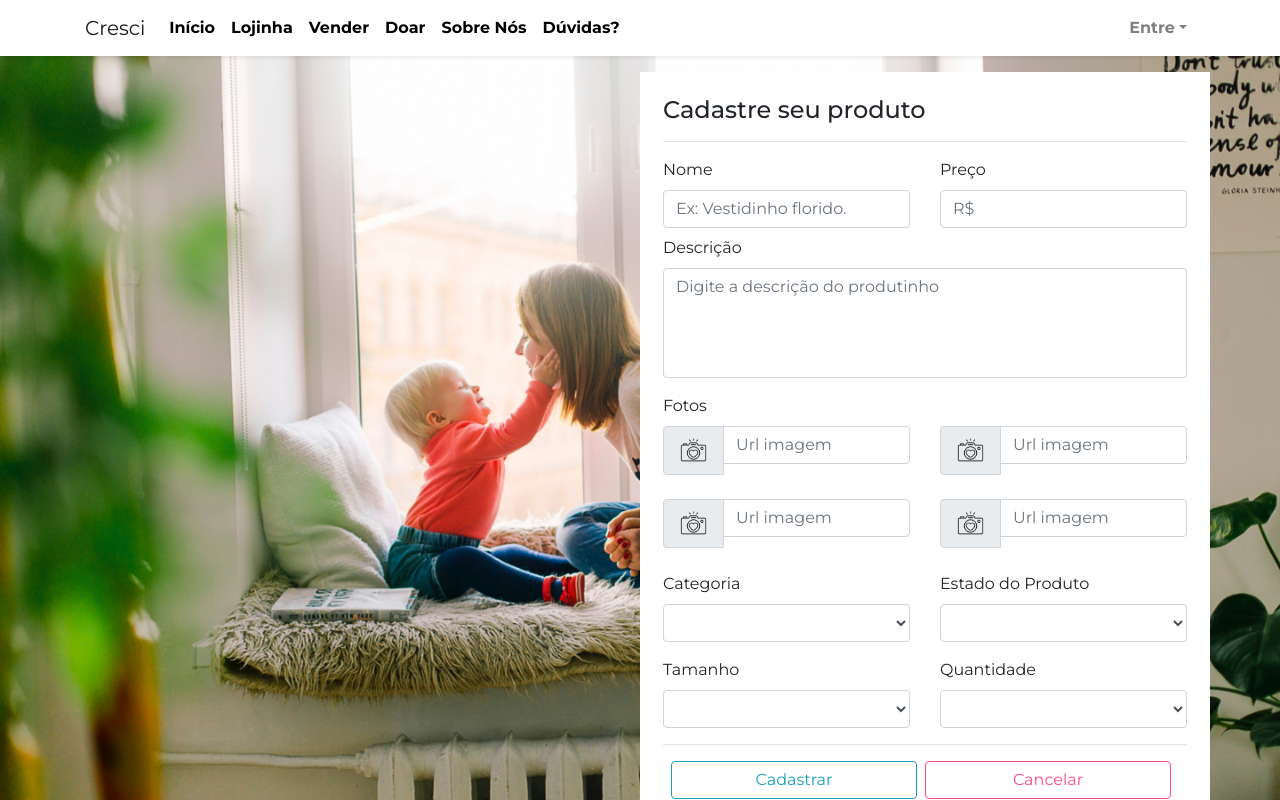
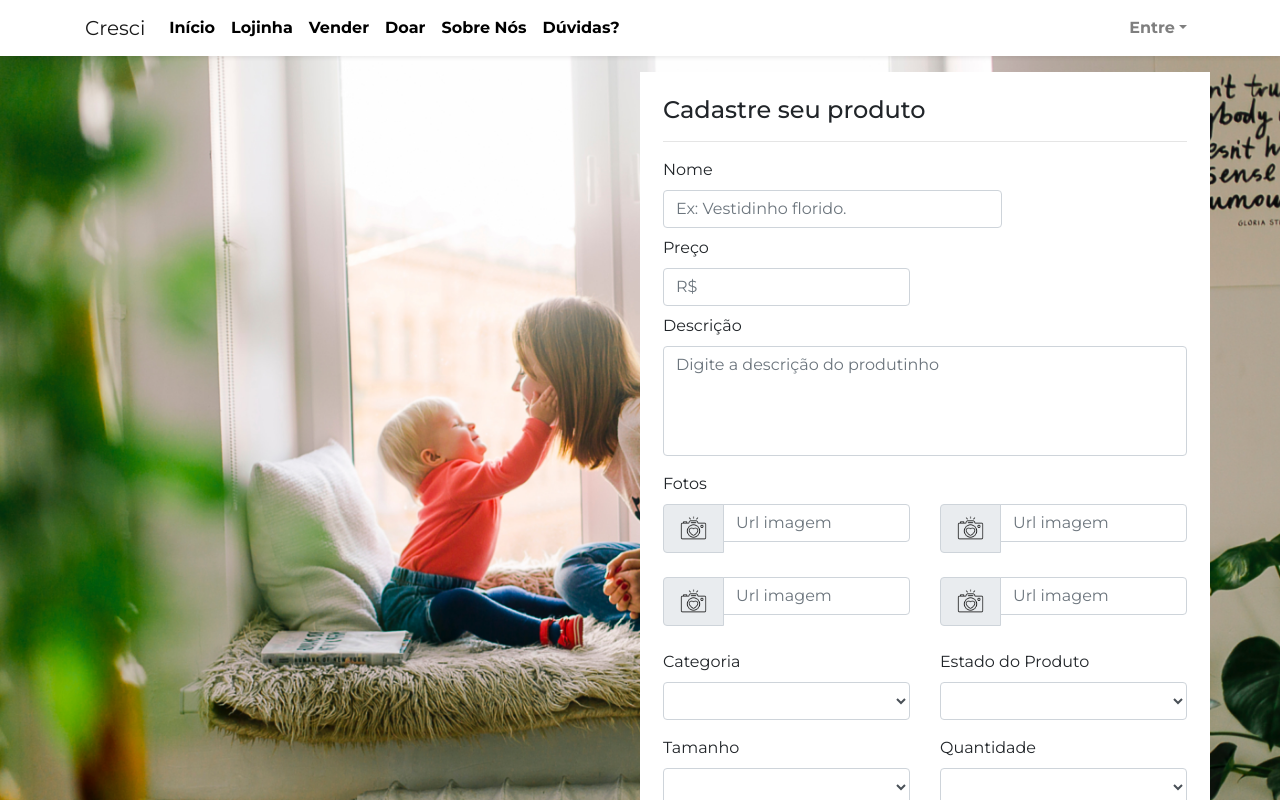
Before and after one commit to gabriellimma/cresci, an Angular app in the folder siteCresci/: page /cadastro-produto in a window 1280 px wide. Shown: the top 800 px of the page. Built offline with nearby package versions, Linux system fonts and the light colour scheme.

Commit message:
retoques

```diff
--- a/siteCresci/src/app/cadastro-produto/cadastro-produto.component.html
+++ b/siteCresci/src/app/cadastro-produto/cadastro-produto.component.html
@@ -6,7 +6,7 @@
           <h4 class="mt-3">Cadastre seu produto</h4>
           <hr>
           <div class="row">
-            <div class="col-md-6">
+            <div class="col-md-8">
               <label for="nome">Nome</label>
               <input type="text" name="titulo" class="form-control mb-2" placeholder="Ex: Vestidinho florido."
                 [(ngModel)]="produto.titulo">
@@ -17,8 +17,8 @@
             </div>
             <div class="form-group col-md-12">
               <label for="texto-descricao">Descrição</label>
-              <textarea class="form-control" style="resize: none" name="descricao"
-                id="texto-descricao" rows="4" placeholder="Digite a descrição do produtinho"[(ngModel)]="produto.descricao"></textarea>
+              <textarea class="form-control" style="resize: none" name="descricao" id="texto-descricao" rows="4"
+                placeholder="Digite a descrição do produtinho" [(ngModel)]="produto.descricao"></textarea>
             </div>
             <div class="col-md-12">
               <label for="nome">Fotos</label>
--- a/siteCresci/src/app/cadastro/cadastro.component.html
+++ b/siteCresci/src/app/cadastro/cadastro.component.html
@@ -1,7 +1,7 @@
 <div class="bgLoginImage">
   <div class="container">
     <div class="row mt-4 d-flex justify-content-end">
-      <div class="col-md-5 mt-5 mb-3 shadow-sm b-0 formMargin" style="background-color: white;">
+      <div class="col-md-8 col-lg-5 col-sm-10 mt-5 mb-3 shadow-sm b-0 formMargin" style="background-color: white;">
         <div class="p-2">
           <h4 class="text-center mt-3">Cadastro</h4>
           <hr>
```
